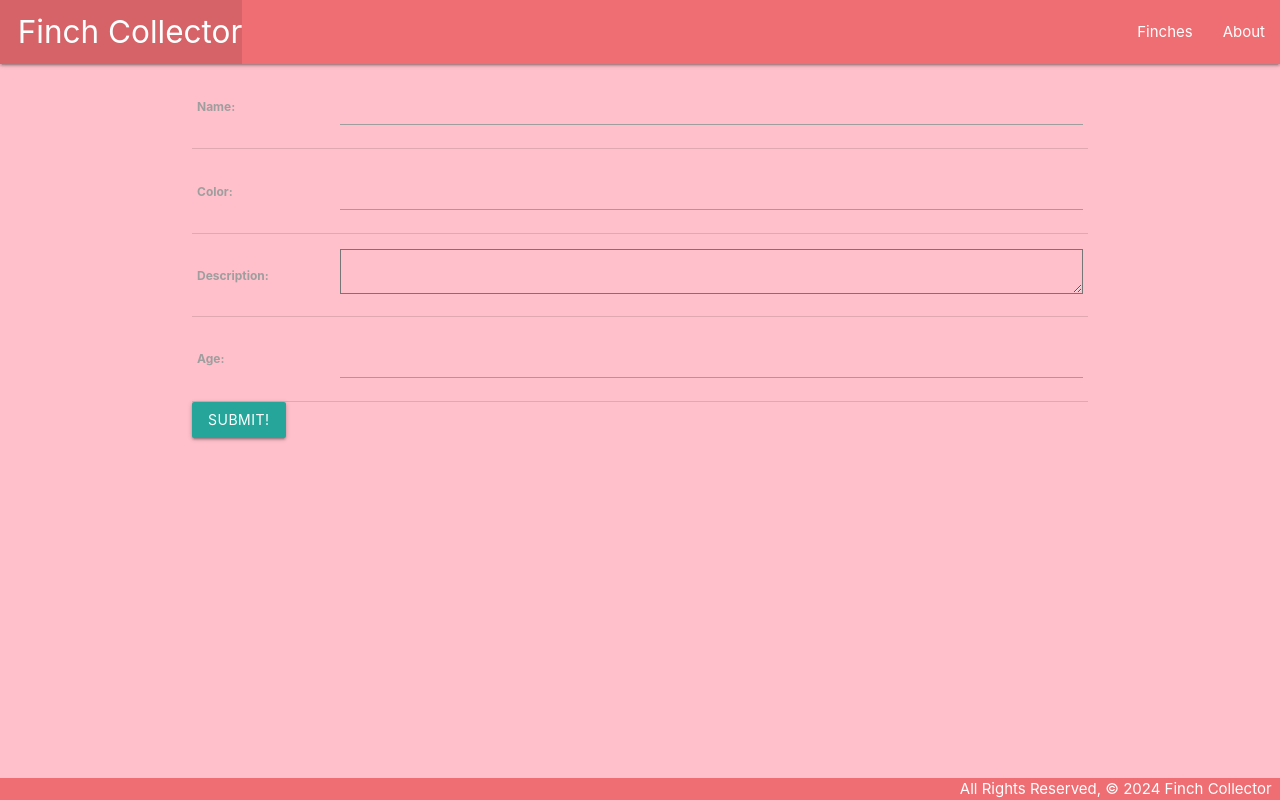
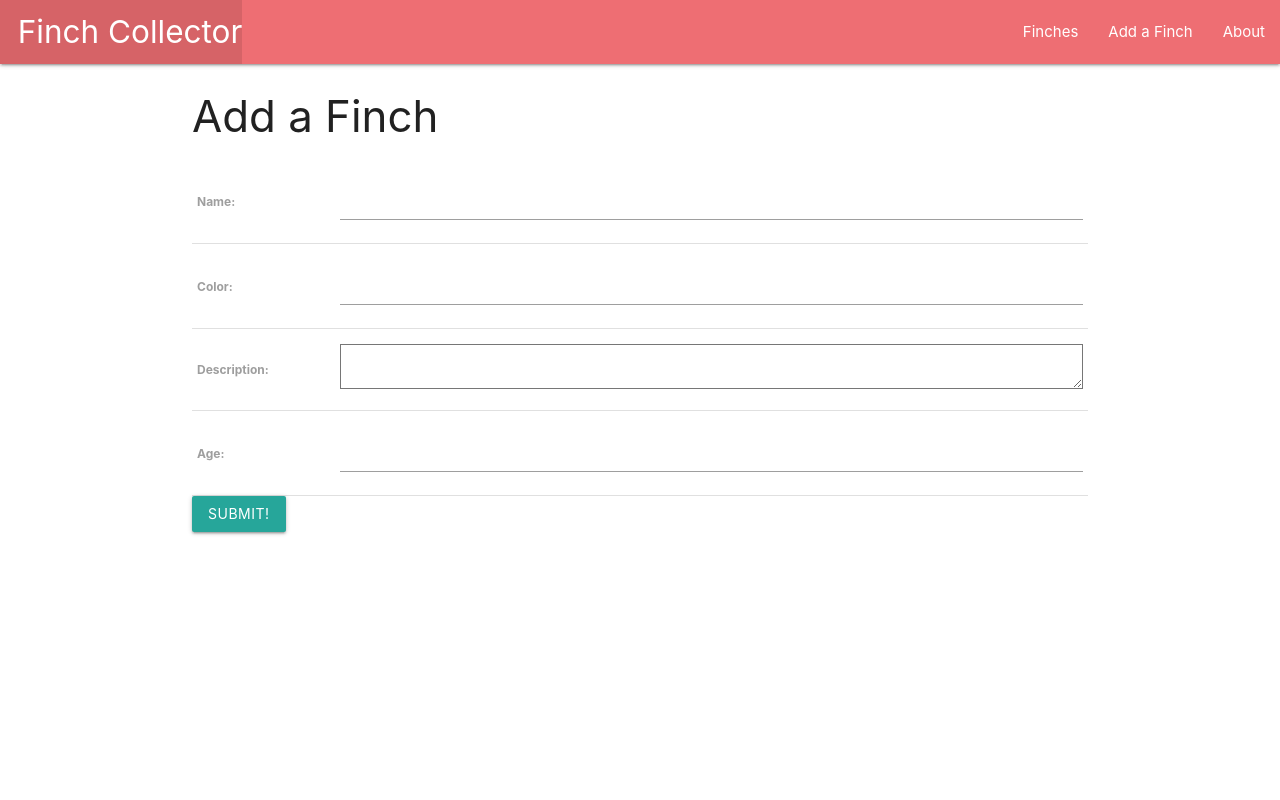
Before and after one commit to juancruza46/Finch-Collector-Lab, a Django app: page /finches/create in a window 1280 px wide. Run offline with Django 5.2, Linux system fonts and the light colour scheme.

Commit message:
finches img added, update and delte functionality added to finches card, add finch form w tab added

```diff
--- a/main_app/static/css/style.css
+++ b/main_app/static/css/style.css
@@ -1,15 +1,23 @@
 body {
-    background-color: pink;
+    margin: 0;
     min-height: 100vh;
     display: flex;
     flex-direction: column;
+    background: #fff; /* Set a background color */
 }
 
-main {
-    flex: 1 0 auto;
+.image-container {
+    display: flex;
+    justify-content: center;
+    align-items: center;
+    height: 200px; /* Set to the desired height */
+}
+
+h1 {
+    text-align: center;
+    margin-top: 20px; /* Adjust the margin-top as needed */
 }
 
 footer.page-footer {
-    padding-top: 0;
-    text-align: right;
+    margin-top: auto;
 }
--- a/main_app/templates/base.html
+++ b/main_app/templates/base.html
@@ -22,6 +22,7 @@
                 <ul class="right">
                     <!-- <li><a href="/cats">Cats</a></li> -->
                     <li><a href="{% url 'index' %}">Finches</a></li>
+                    <li><a href="{% url 'finches_create' %}">Add a Finch</a></li>
                     <!-- <li><a href="/about">About</a></li> -->
                     <li><a href="{% url 'about' %}">About</a></li>
                 </ul>
@@ -33,10 +34,5 @@
 
         {% endblock %}
     </main>
-    <footer class="page-footer">
-        <div class="right">
-            All Rights Reserved, &copy; 2024 Finch Collector &nbsp;
-        </div>
-    </footer>
 </body>
 </html>
--- a/main_app/templates/main_app/finch_form.html
+++ b/main_app/templates/main_app/finch_form.html
@@ -1,5 +1,11 @@
 {% extends 'base.html' %}
 {% block content %}
+
+    {% if object %}
+        <h3>Edit {{ object.name }}</h3>
+    {% else %}
+        <h3>Add a Finch</h3>
+    {% endif %}
 
     <form action="" method="POST">
         {% csrf_token %}
--- a/main_app/urls.py
+++ b/main_app/urls.py
@@ -8,5 +8,7 @@ urlpatterns = [
     path('about/', views.about, name ='about'),
     path('finches/', views.finches_index, name = 'index'),
     path('finches/<int:finch_id>', views.finches_detail, name ="detail"),
-    path('finches/create', views.FinchCreate.as_view(), name ="finches_create")
+    path('finches/create', views.FinchCreate.as_view(), name ="finches_create"),
+    path('finches/<int:pk>/update', views.FinchUpdate.as_view(), name='finches_update'),
+    path('finches/<int:pk>/delete', views.FinchDelete.as_view(), name='finches_delete'),
 ]
--- a/main_app/views.py
+++ b/main_app/views.py
@@ -1,5 +1,5 @@
 from django.shortcuts import render
-from django.views.generic.edit import CreateView
+from django.views.generic.edit import CreateView, UpdateView, DeleteView
 from .models import Finch
 
 # Create your testing finches here
@@ -25,3 +25,16 @@ def finches_detail(request, finch_id):
 class FinchCreate(CreateView):
     model = Finch
     fields = '__all__'
+
+
+class FinchUpdate(UpdateView):
+    model = Finch
+    # let's make it so you can't rename a cat
+    # we could simply say fields = '__all__', or we can customize like this:
+    fields = ['color', 'description', 'age']
+
+# Delete View - extends DeleteView
+class FinchDelete(DeleteView):
+    model = Finch
+
+    success_url = '/finches'
```
Also changed, not shown: main_app/templates/finches/detail.html (+6 -1 lines), main_app/templates/finches/index.html (+4 -4 lines), main_app/templates/home.html (+33 -1 lines), main_app/templates/main_app/finch_confirm_delete.html (added, +14 -0 lines).
